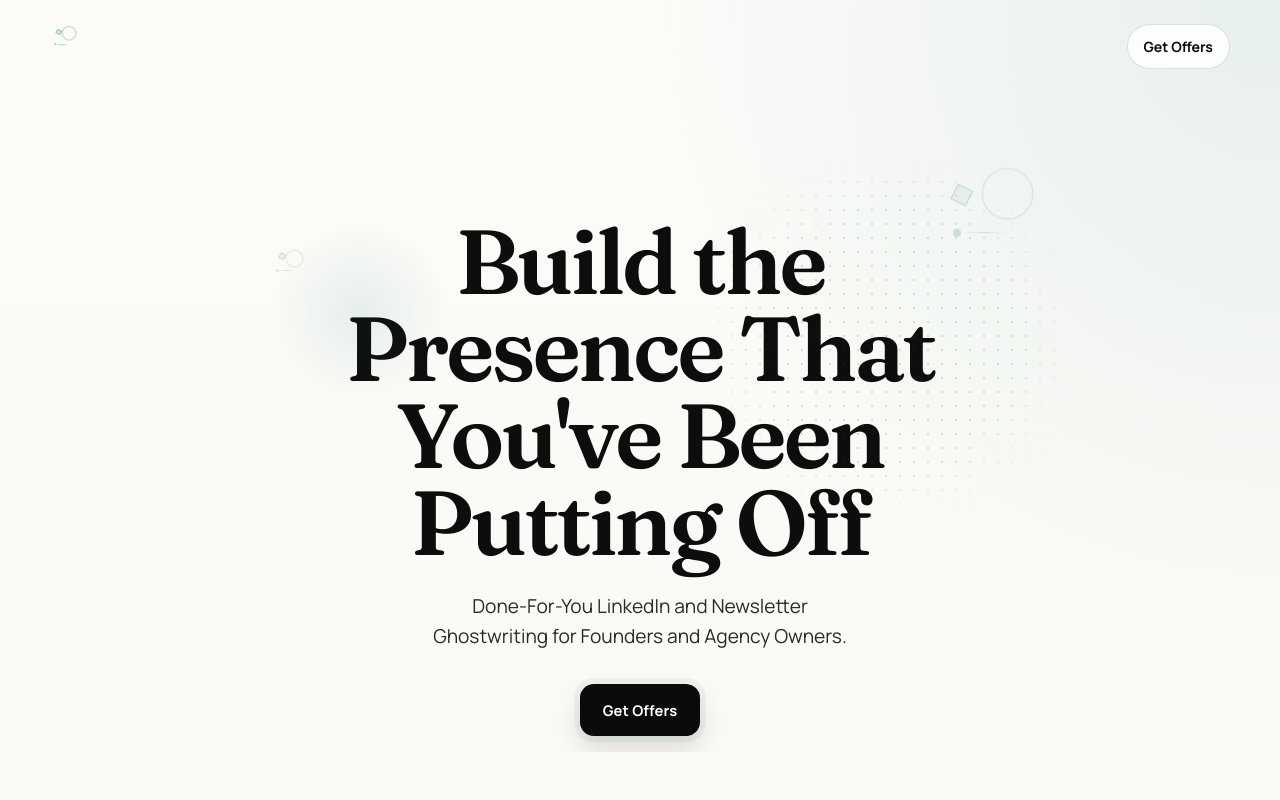
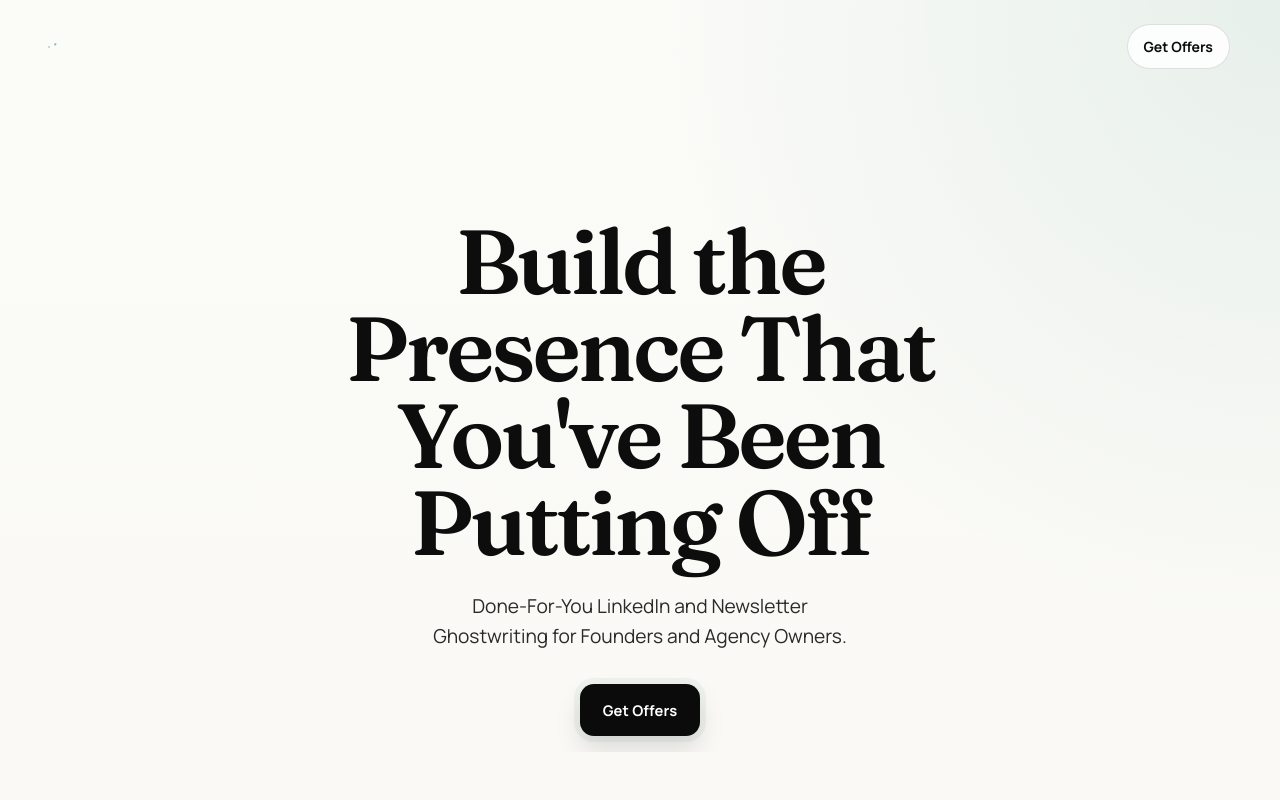
Before and after one commit to Ravs0/founder-presence-landing, a plain HTML site: page index.html in a window 1280 px wide. Shown: the top 800 px of the page. Drawn offline with Linux system fonts and the light colour scheme.

Commit message:
Remove decorative background geometry

```diff
--- a/index.html
+++ b/index.html
@@ -38,21 +38,6 @@
       <main id="top">
         <section class="hero section" aria-labelledby="hero-title">
           <div class="hero-shell" data-reveal>
-            <div class="hero-geometry" aria-hidden="true">
-              <span class="signal-mark signal-mark-hero signal-mark-hero-large">
-                <span class="signal-ring"></span>
-                <span class="signal-square"></span>
-                <span class="signal-line"></span>
-                <span class="signal-dot"></span>
-              </span>
-              <span class="signal-mark signal-mark-hero signal-mark-hero-small">
-                <span class="signal-ring"></span>
-                <span class="signal-square"></span>
-                <span class="signal-line"></span>
-                <span class="signal-dot"></span>
-              </span>
-            </div>
-
             <h1 id="hero-title">Build the Presence That You've Been Putting Off</h1>
 
             <p class="hero-copy">
@@ -199,15 +184,6 @@
 
       <footer class="site-footer" id="footer-cta">
         <div class="footer-cta section" data-reveal>
-          <div class="footer-geometry" aria-hidden="true">
-            <span class="signal-mark signal-mark-footer signal-mark-footer-large">
-              <span class="signal-ring"></span>
-              <span class="signal-square"></span>
-              <span class="signal-line"></span>
-              <span class="signal-dot"></span>
-            </span>
-          </div>
-
           <div class="footer-copy">
             <h2>Done-For-You LinkedIn and Newsletter Ghostwriting</h2>
             <p class="footer-kicker">Trusted by 21+ Partners</p>
@@ -235,6 +211,6 @@
       </footer>
     </div>
 
-    <script src="./script.js?v=20260323h"></script>
+    <script src="./script.js?v=20260323i"></script>
   </body>
 </html>
--- a/styles.css
+++ b/styles.css
@@ -105,16 +105,6 @@ li {
   font-weight: 700;
 }
 
-.signal-mark {
-  --signal-size: 5rem;
-  position: absolute;
-  width: var(--signal-size);
-  height: var(--signal-size);
-  color: var(--teal);
-  opacity: 0.52;
-  animation: signal-drift 9s ease-in-out infinite;
-}
-
 .signal-mark-brand {
   --signal-size: 1.7rem;
   position: relative;
@@ -191,53 +181,6 @@ li {
   margin: 0 auto;
   padding: clamp(3rem, 6vw, 4.9rem) 0 var(--space-4);
   text-align: center;
-}
-
-.hero-geometry,
-.footer-geometry {
-  position: absolute;
-  inset: 0;
-  pointer-events: none;
-}
-
-.signal-mark-hero-large {
-  --signal-size: 5.9rem;
-  right: 7%;
-  top: 3.4rem;
-}
-
-.signal-mark-hero-small {
-  --signal-size: 2rem;
-  left: 10%;
-  top: 8.5rem;
-  animation-delay: -1.4s;
-}
-
-.hero-shell::after {
-  content: "";
-  position: absolute;
-  right: 4%;
-  top: 7%;
-  width: min(22rem, 34vw);
-  height: min(22rem, 34vw);
-  border-radius: 2rem;
-  opacity: 0.16;
-  background: radial-gradient(circle, var(--teal) 0 1.2px, transparent 1.2px);
-  background-size: 14px 14px;
-  mask-image: radial-gradient(circle at center, black 48%, transparent 82%);
-  pointer-events: none;
-}
-
-.hero-shell::before {
-  content: "";
-  position: absolute;
-  left: 10%;
-  top: 17%;
-  width: 11rem;
-  height: 11rem;
-  border-radius: 999px;
-  background: radial-gradient(circle, rgba(0, 109, 91, 0.08), transparent 70%);
-  pointer-events: none;
 }
 
 .eyebrow,
@@ -591,13 +534,6 @@ h2 {
   gap: var(--space-6);
 }
 
-.signal-mark-footer-large {
-  --signal-size: 4.5rem;
-  right: 10rem;
-  bottom: 0.6rem;
-  opacity: 0.36;
-}
-
 .footer-copy {
   max-width: 48rem;
 }
@@ -653,17 +589,6 @@ h2 {
 [data-reveal] {
   opacity: 1;
   transform: none;
-}
-
-@keyframes signal-drift {
-  0%,
-  100% {
-    transform: translate3d(0, 0, 0);
-  }
-
-  50% {
-    transform: translate3d(0, -8px, 0);
-  }
 }
 
 @keyframes ring-breathe {
@@ -785,20 +710,6 @@ h2 {
     padding: var(--space-6) 0 var(--space-2);
   }
 
-  .signal-mark-hero-large {
-    --signal-size: 3.4rem;
-    right: -0.2rem;
-    top: 1.3rem;
-    opacity: 0.24;
-  }
-
-  .signal-mark-hero-small {
-    --signal-size: 1.2rem;
-    left: 0.2rem;
-    top: 4.4rem;
-    opacity: 0.2;
-  }
-
   h1 {
     max-width: 8.8ch;
     margin-top: var(--space-4);
@@ -914,13 +825,6 @@ h2 {
     gap: var(--space-4);
   }
 
-  .signal-mark-footer-large {
-    --signal-size: 3rem;
-    right: 1rem;
-    bottom: 2rem;
-    opacity: 0.22;
-  }
-
   .footer-copy h2 {
     max-width: 11ch;
     font-size: clamp(1.8rem, 9vw, 2.4rem);
@@ -956,7 +860,6 @@ h2 {
     transition: none;
   }
 
-  .signal-mark,
   .signal-ring,
   .signal-square,
   .signal-line,
```
